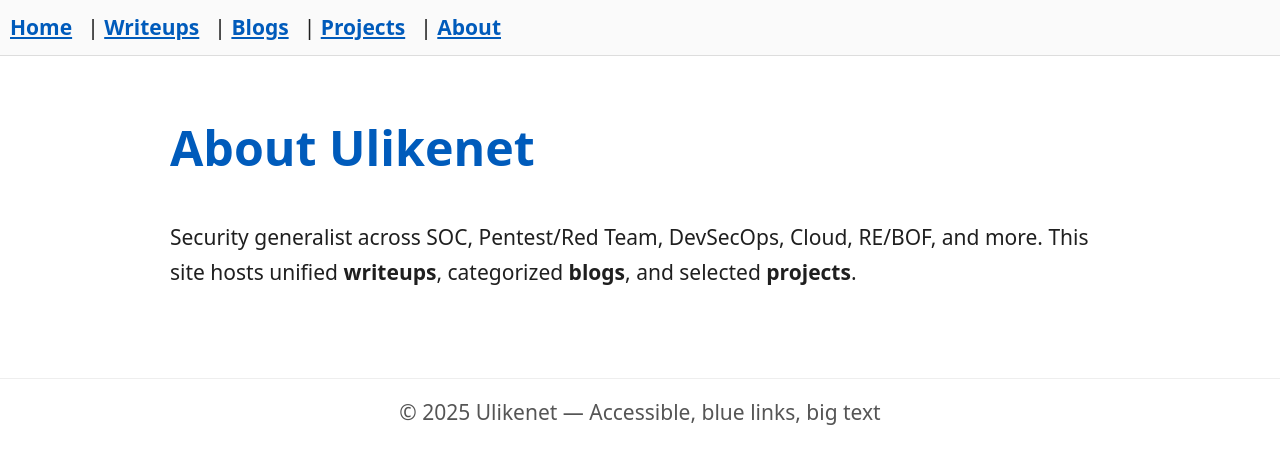
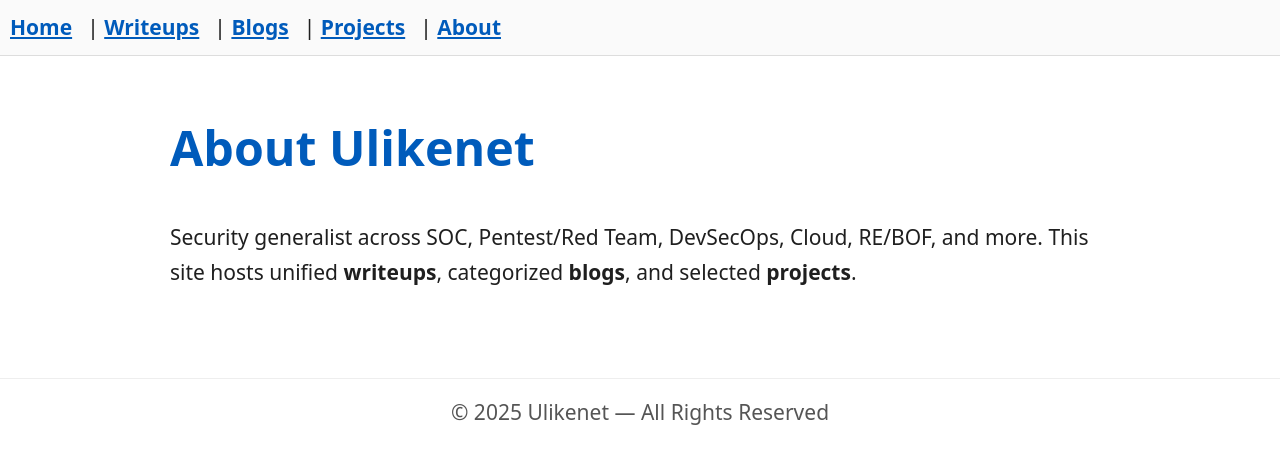
Before and after one commit to Ulikenet/ulikenet.github.io, a Jekyll site: the page built from about.md, in a window 1280 px wide. Shown: the top 464 px of the page. Built offline with Jekyll 4.4.1, drawn with Linux system fonts in a browser that asks for light colours.

Commit message:
Update default.html

```diff
--- a/_layouts/default.html
+++ b/_layouts/default.html
@@ -11,6 +11,6 @@
   <main>
     {{ content }}
   </main>
-  <footer>© {{ "now" | date: "%Y" }} Ulikenet — Accessible, blue links, big text</footer>
+  <footer>© {{ "now" | date: "%Y" }} Ulikenet — All Rights Reserved</footer>
 </body>
 </html>
```
